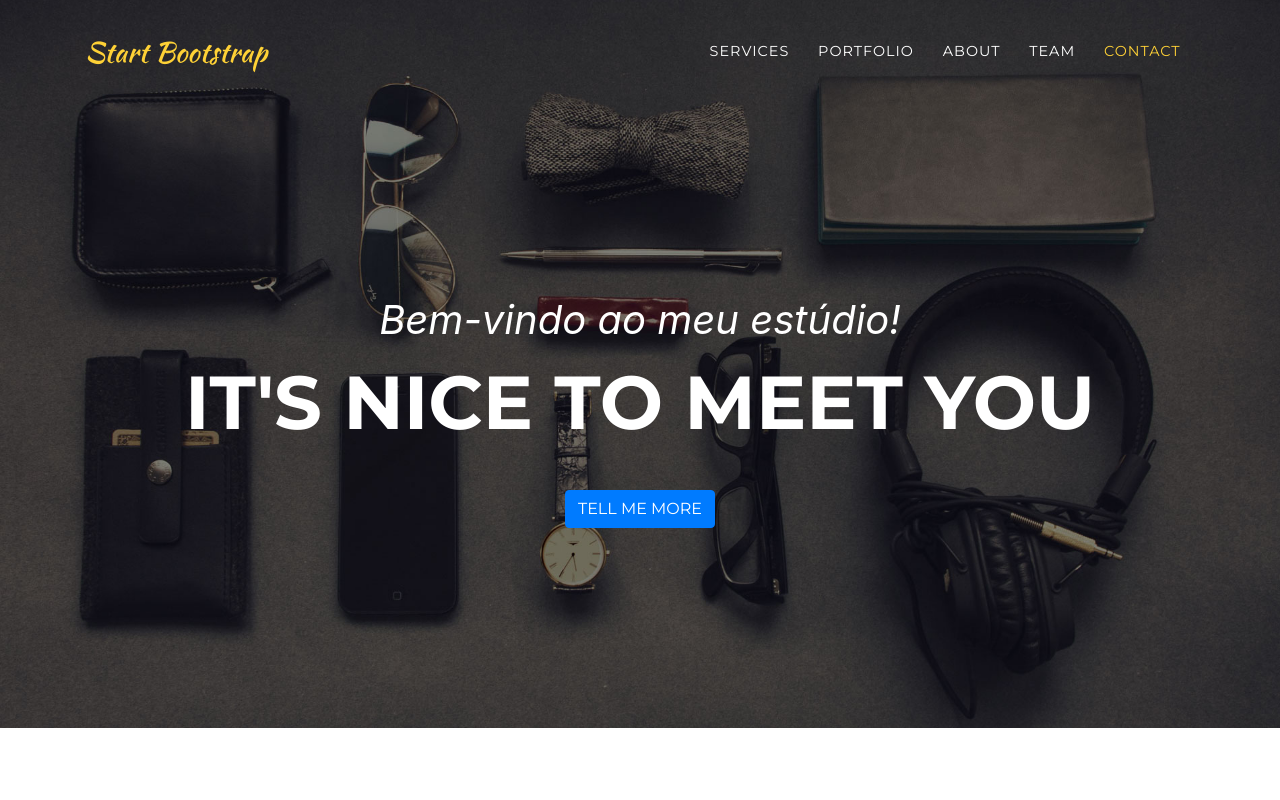
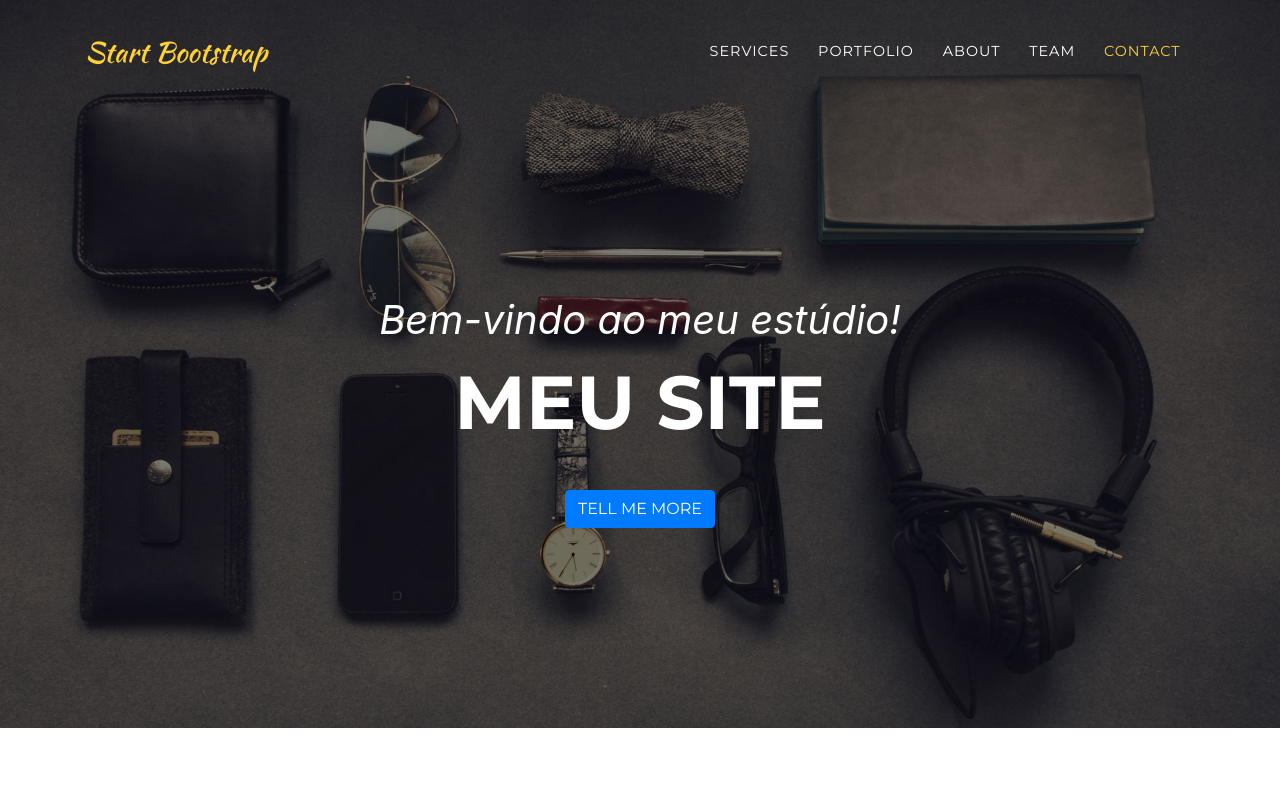
Before and after one commit to makpontolp/site, a website with bundled scripts: page index.html in a window 1280 px wide. Shown: the top 800 px of the page. Built offline with nearby package versions, Linux system fonts and the light colour scheme; a web font is replaced by a local one.

Commit message:
Update index.html

```diff
--- a/index.html
+++ b/index.html
@@ -62,7 +62,7 @@
     <div class="container">
       <div class="intro-text">
         <div class="intro-lead-in">Bem-vindo ao meu estúdio!</div>
-        <div class="intro-heading text-uppercase">It's Nice To Meet You</div>
+        <div class="intro-heading text-uppercase">Meu site</div>
         <a class="btn btn-primary btn-xl text-uppercase js-scroll-trigger" href="#services">Tell Me More</a>
       </div>
     </div>
```
